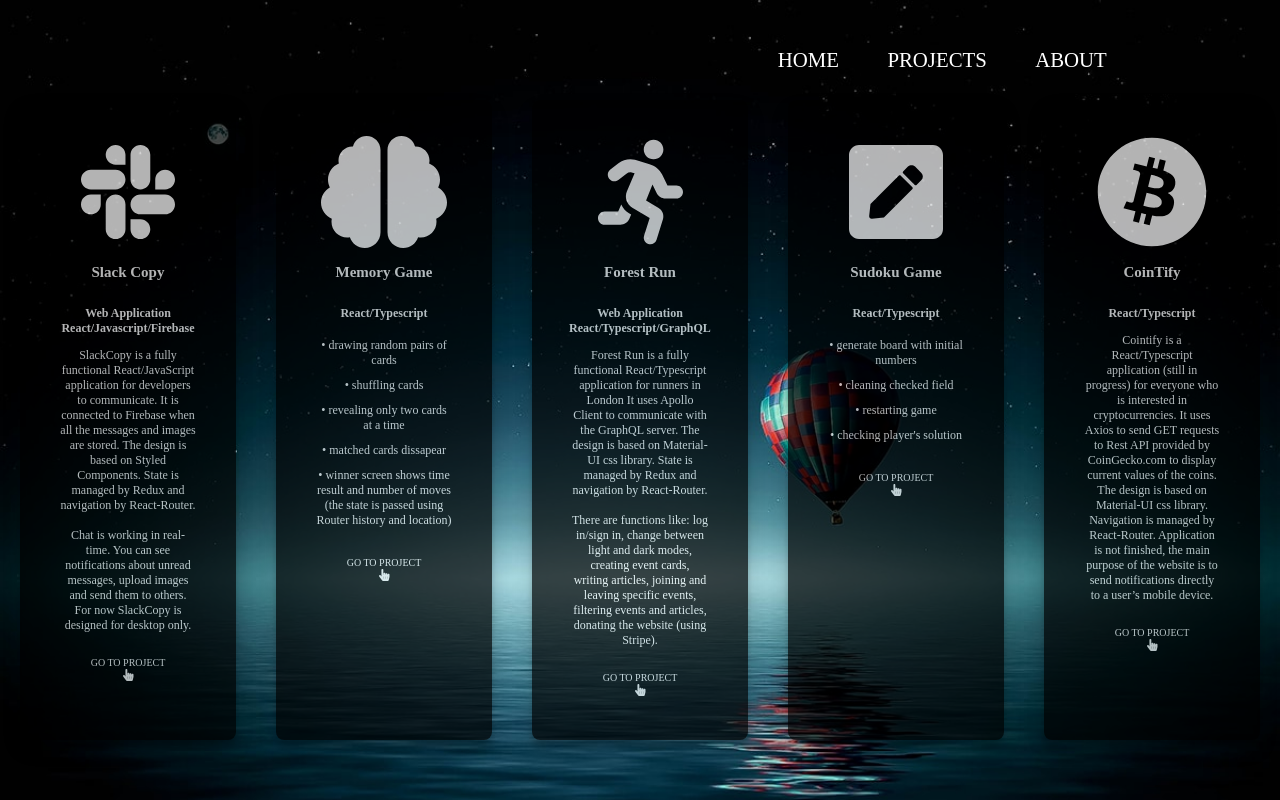
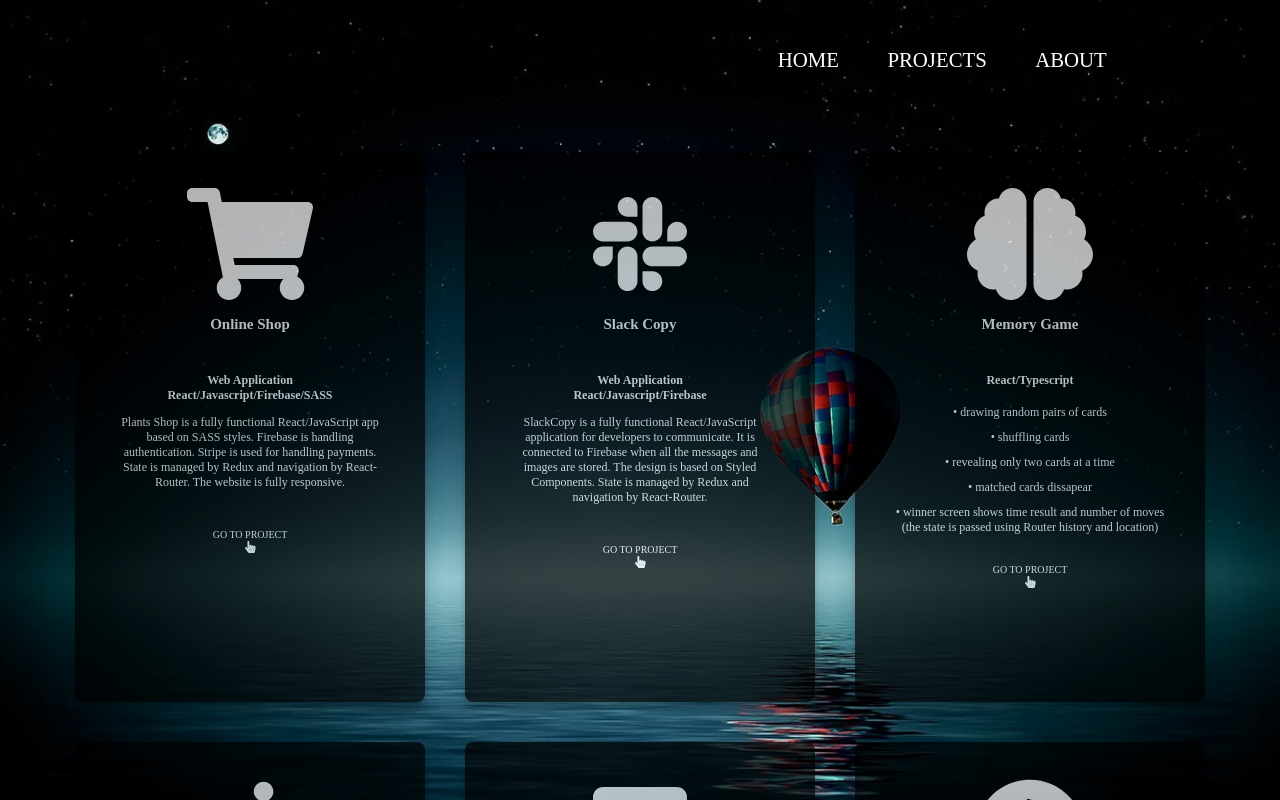
Before and after one commit to joannanapora/portfolio, a React (Create React App) app: page /projects in a window 1280 px wide. Shown: the top 800 px of the page. Built offline with nearby package versions, Linux system fonts and the light colour scheme; a web font is replaced by a local one.

Commit message:
feat: add plant online shop to projects

```diff
--- a/src/about/about.css
+++ b/src/about/about.css
@@ -18,7 +18,7 @@
 
 .img-info h1 {
   padding: 30px 30px 20px 30px;
-  font-size: 40px;
+  font-size: 28px;
   color: white;
   line-height: 44px;
 }
@@ -32,6 +32,7 @@
 
 .img-me {
   width: 100%;
+  margin-bottom: 50px;
 }
 
 .btn-cont {
@@ -45,6 +46,8 @@
   width: 100%;
   height: 100%;
   place-items: center;
+    margin-bottom: 50px
+
 }
 .social-wrapper {
   display: inline-flex;
--- a/src/home/home.css
+++ b/src/home/home.css
@@ -13,7 +13,7 @@
 .head1 {
   color: white;
   padding-bottom: 4rem;
-  font-size: 6vh;
+  font-size: 40px;
   text-align: center;
   margin-top: 12vh;
 }
--- a/src/nav-bar/nav-bar.css
+++ b/src/nav-bar/nav-bar.css
@@ -7,6 +7,7 @@
   font-size: 1.3rem;
   top: 0;
   z-index: 1000;
+  margin-bottom: 2rem;
 }
 
 .navbar-scrolled {
@@ -50,7 +51,6 @@
 }
 
 .nav-links:hover {
-  border-bottom: 2px solid rgba(155, 205, 212, 255);
   transition: all 0.2s ease-out;
 }
 
--- a/src/projects/projects.css
+++ b/src/projects/projects.css
@@ -5,15 +5,9 @@
 
 .project-body {
   width: 100%;
-  align-items: center;
   display: flex;
+  flex-wrap: wrap;
   justify-content: center;
-  animation: fadeIn linear 1s;
-  -webkit-animation: fadeIn linear 1s;
-  -moz-animation: fadeIn linear 1s;
-  -o-animation: fadeIn linear 1s;
-  -ms-animation: fadeIn linear 1s;
-  height: 80vh;
 }
 
 .card {
@@ -21,20 +15,16 @@
   border-radius: 8px;
   box-shadow: 0 10px 20px rgba(0, 0, 0, 0.19), 0 6px 6px rgba(0, 0, 0, 0.23);
   cursor: pointer;
-  height: 300px;
   margin: 20px;
   padding: 20px 20px;
   position: relative;
-  -webkit-tap-highlight-color: rgba(0, 0, 0, 0.025);
   text-align: center;
-  transition: height 800ms;
-  width: 320px;
+  min-width: 350px;
+  max-width: 350px;
   opacity: 0.7;
+  height: 550px;
 }
 
-.card.expanded {
-  height: 640px;
-}
 .label {
   margin-top: 20px;
   transform: translateY(10px);
@@ -43,34 +33,7 @@
 .card.expanded .label {
   transform: translateY(0);
 }
-.text1 {
-  clip-path: polygon(0% 100%, 0 -90%, 50% -5%, 100% -90%, 100% 100%);
-  -webkit-clip-path: polygon(0% 100%, 0 -90%, 50% -5%, 100% -90%, 100% 100%);
-  transition: clip-path 800ms;
-}
-.card.expanded .text1 {
-  clip-path: polygon(0% 100%, 0 -100%, 50% -15%, 100% -100%, 100% 100%);
-  -webkit-clip-path: polygon(0% 100%, 0 -100%, 50% -15%, 100% -100%, 100% 100%);
-}
 
-.text-content {
-  transform: translateY(-600px);
-  transition: transform 800ms;
-}
-.card.expanded .text-content {
-  transform: translateY(-15px);
-}
-.chevron {
-  position: absolute;
-  bottom: 20px;
-  left: calc(50% - 15px);
-  transform-origin: 50%;
-  transform: rotate(180deg);
-  transition: transform 800ms;
-}
-.card.expanded .chevron {
-  transform: rotate(0deg);
-}
 .title {
   font-weight: 700;
   margin: 40px 0 12px;
@@ -105,13 +68,3 @@
   font-size: 10px;
   justify-content: center;
 }
-
-@media only screen and (max-width: 1200px) {
-  .project-body {
-    display: block;
-  }
-  .card {
-    left: calc(50% - 20px);
-    transform: translateX(-50%);
-  }
-}
--- a/src/projects/projects.tsx
+++ b/src/projects/projects.tsx
@@ -7,19 +7,56 @@
   faPenSquare,
   faHandPointer,
   faRunning,
+  faShoppingCart
 } from "@fortawesome/free-solid-svg-icons";
 import { faSlack, faBitcoin } from "@fortawesome/free-brands-svg-icons";
 
 const Projects = () => {
-  const [expand, makeExpand] = useState<string>("");
-
-  const onExpand = (name: string) => {
-    makeExpand(name);
-  };
 
   return (
     <div className="project-body">
-      <div className="card expanded" onClick={() => onExpand("slack")}>
+        <div className="card">
+        <FontAwesomeIcon
+          size="9x"
+          color="#fff"
+          style={{ padding: "1rem" }}
+          icon={faShoppingCart}
+        />
+        <h1 className="project-header">Online Shop</h1>
+        <div className="text1">
+          <div className="text-content">
+            <h1 className="title">
+              Web Application
+              <br />
+              React/Javascript/Firebase/SASS
+            </h1>
+
+            <div className="body-text">
+              Plants Shop is a fully functional React/JavaScript app based on SASS styles.
+              Firebase is handling authentication. Stripe is used for handling payments.
+              State is managed by Redux and navigation by React-Router.
+              The website is fully responsive.
+              <br />
+              <br />
+              <a
+                className="project-link"
+                target="_blank"
+                rel="noreferrer"
+                href="https://plantshop-jo.herokuapp.com/"
+              >
+                GO TO PROJECT
+              </a>
+              <FontAwesomeIcon
+                size="1x"
+                color="#fff"
+                icon={faHandPointer}
+                style={{ marginTop: "-10px" }}
+              />
+            </div>
+          </div>
+        </div>
+      </div>
+       <div className="card">
         <FontAwesomeIcon
           size="9x"
           color="#fff"
@@ -41,9 +78,7 @@
               the messages and images are stored. The design is based on Styled
               Components. State is managed by Redux and navigation by
               React-Router. <br />
-              <br /> Chat is working in real-time. You can see notifications
-              about unread messages, upload images and send them to others. For
-              now SlackCopy is designed for desktop only.
+              <br />
               <a
                 className="project-link"
                 target="_blank"
@@ -61,9 +96,8 @@
             </div>
           </div>
         </div>
-        <Arrow />
       </div>
-      <div className="card expanded" onClick={() => onExpand("memory")}>
+      <div className="card">
         <FontAwesomeIcon
           size="9x"
           color="#fff"
@@ -100,9 +134,8 @@
             </div>
           </div>
         </div>
-        <Arrow />
       </div>
-      <div className="card expanded" onClick={() => onExpand("api")}>
+      <div className="card">
         <FontAwesomeIcon
           size="9x"
           color="#fff"
@@ -119,13 +152,9 @@
             </h1>
             <div className="body-text">
               Forest Run is a fully functional React/Typescript application for
-              runners in London It uses Apollo Client to communicate with the
-              GraphQL server. The design is based on Material-UI css library.
-              State is managed by Redux and navigation by React-Router. <br />
-              <br /> There are functions like: log in/sign in, change between
-              light and dark modes, creating event cards, writing articles,
-              joining and leaving specific events, filtering events and
-              articles, donating the website (using Stripe).
+              runners in London, it uses Apollo Client to communicate with the
+              GraphQL server. The design is based on Material-UI. State is managed by Redux and navigation by React-Router. <br />
+              <br />
               <a
                 className="project-link"
                 target="_blank"
@@ -143,9 +172,8 @@
             </div>
           </div>
         </div>
-        <Arrow />
       </div>
-      <div className="card expanded" onClick={() => onExpand("online-shop")}>
+      <div className="card">
         <FontAwesomeIcon
           size="9x"
           color="#fff"
@@ -178,9 +206,8 @@
             </div>
           </div>
         </div>
-        <Arrow />
       </div>
-      <div className="card expanded" onClick={() => onExpand("sudoku")}>
+      <div className="card">
         <FontAwesomeIcon
           size="9x"
           color="#fff"
@@ -192,7 +219,7 @@
           <div className="text-content">
             <h1 className="title">React/Typescript</h1>
             <div className="body-text">
-              Cointify is a React/Typescript application (still in progress) for
+              Cointify is a React/Typescript app for
               everyone who is interested in cryptocurrencies. It uses Axios to
               send GET requests to Rest API provided by CoinGecko.com to display
               current values of the coins. The design is based on Material-UI
@@ -216,7 +243,6 @@
             </div>
           </div>
         </div>
-        <Arrow />
       </div>
     </div>
   );
```
Also changed, not shown: 1 other file (tests, documents, lock files or other folders).
